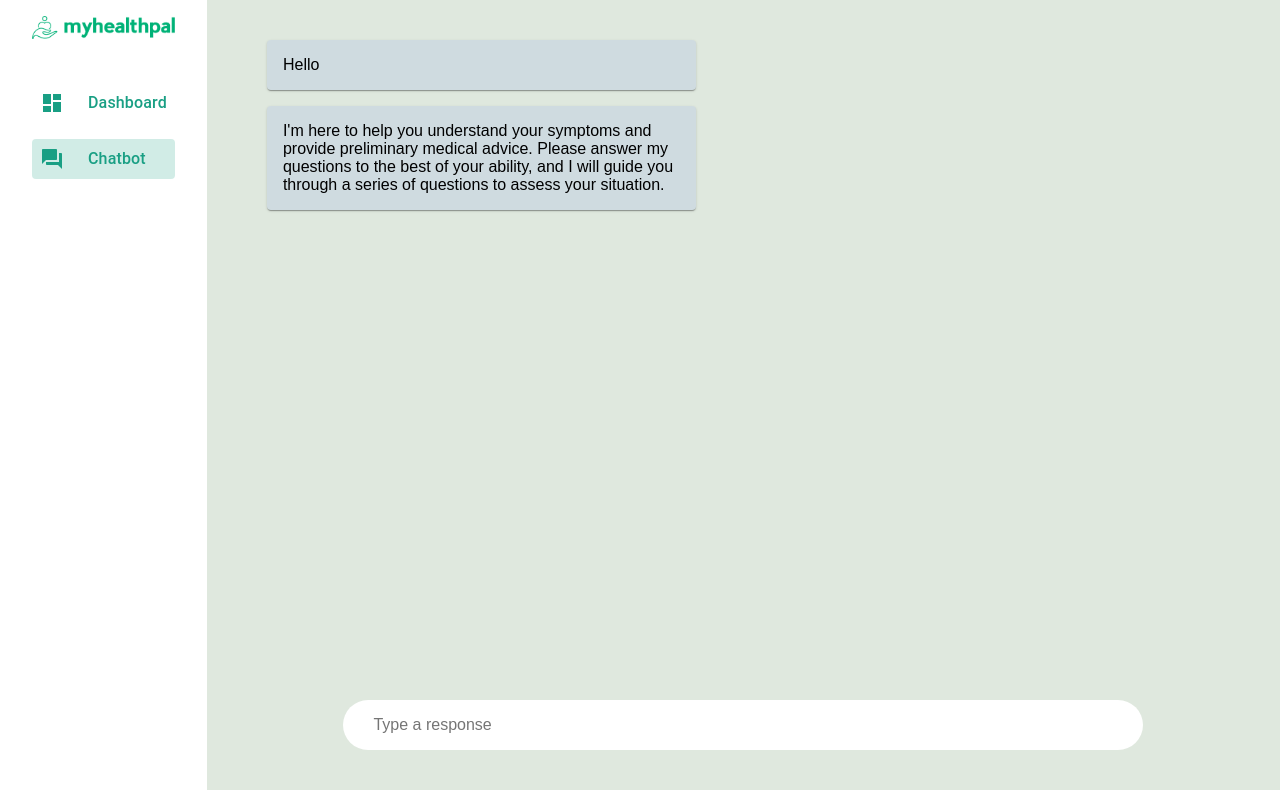
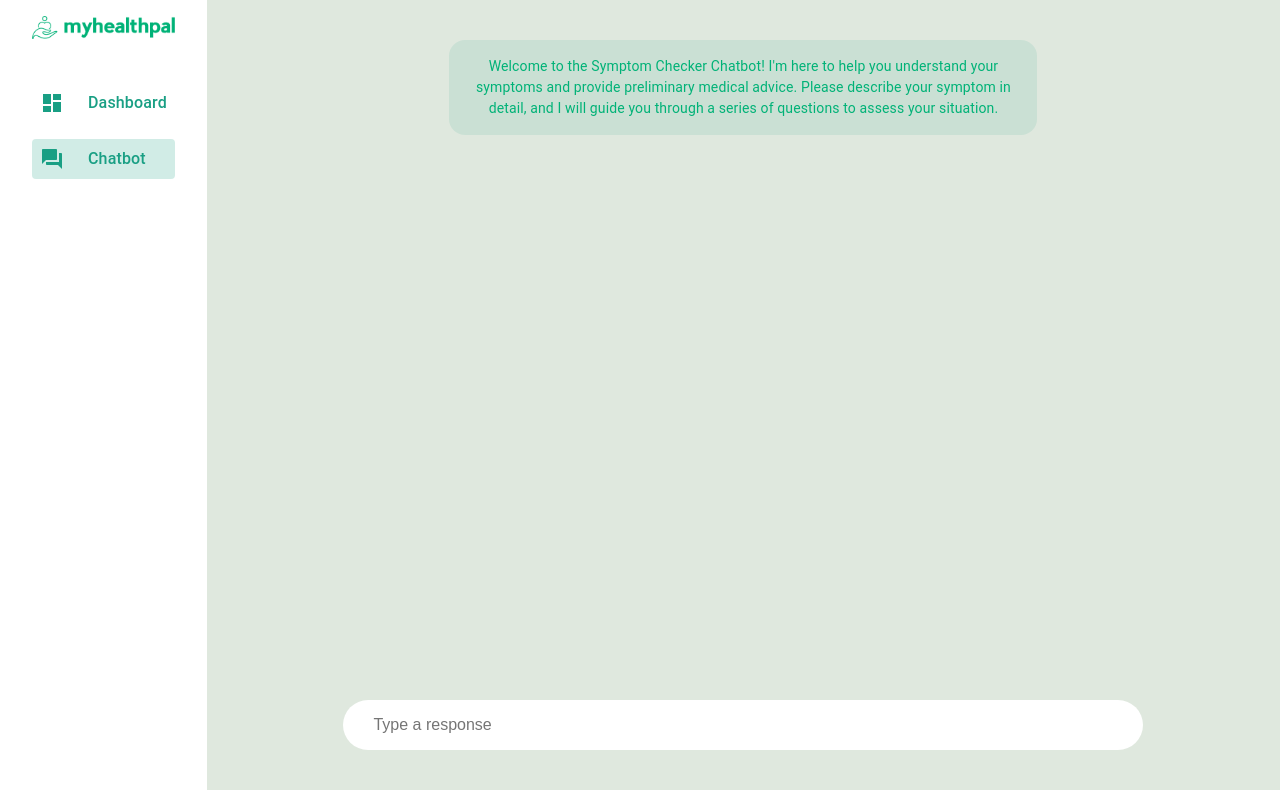
Before and after one commit to hemarle/health, a React (Create React App) app: page /chat in a window 1280 px wide. Built offline with nearby package versions, Linux system fonts and the light colour scheme; a web font is replaced by a local one.

Commit message:
scroll into view

```diff
--- a/src/pages/chat/Chat.jsx
+++ b/src/pages/chat/Chat.jsx
@@ -1,5 +1,11 @@
-import React, { useState } from "react";
-import { Box, TextField, FormControl, IconButton } from "@mui/material";
+import React, { useState, useRef } from "react";
+import {
+  Box,
+  TextField,
+  FormControl,
+  Typography,
+  IconButton,
+} from "@mui/material";
 import Layout from "../../components/layout/Layout";
 import ChatCard from "../../components/chat/ChatCard";
 import SendIcon from "@mui/icons-material/Send";
@@ -8,16 +14,8 @@ import { useChat } from "../../hooks/api/useChatbot";
 
 function Chat() {
   const chatAPI = useChat();
-  const [messages, setMessages] = useState([
-    {
-      message: "Hello",
-    },
-    {
-      message:
-        " I'm here to help you understand your symptoms and provide preliminary medical advice. Please answer my questions to the best of your ability, and I will guide you through a series of questions to assess your situation.",
-      type: "sender",
-    },
-  ]);
+  const chatBottomRef = useRef(null);
+  const [messages, setMessages] = useState([]);
   const [newResponse, setNewResponse] = useState("");
   function sendMessage(e) {
     e.preventDefault();
@@ -34,6 +32,11 @@ function Chat() {
           ]),
         300
       );
+      chatBottomRef.current.scrollIntoView({
+        behavior: "smooth",
+        block: "nearest",
+        inline: "start",
+      });
       chatAPI.mutate(
         { message: newResponse },
         {
@@ -59,6 +62,13 @@ function Chat() {
               },
             ]);
           },
+          onSettled: () => {
+            chatBottomRef.current.scrollIntoView({
+              behavior: "smooth",
+              block: "nearest",
+              inline: "start",
+            });
+          },
         }
       );
 
@@ -79,9 +89,30 @@ function Chat() {
           },
         }}
       >
+        <Box sx={{ display: "flex", justifyContent: "center" }} mb={3}>
+          <Box
+            bgcolor="rgba(25, 159, 132, 0.1)"
+            sx={{ maxWidth: "588px", borderRadius: "16px", padding: "16px" }}
+          >
+            <Typography
+              fontSize={14}
+              variant="body1"
+              align="center"
+              color="primary"
+            >
+              {" "}
+              Welcome to the Symptom Checker Chatbot! I'm here to help you
+              understand your symptoms and provide preliminary medical advice.
+              Please describe your symptom in detail, and I will guide you
+              through a series of questions to assess your situation.{" "}
+            </Typography>
+          </Box>
+        </Box>
         {messages.map((message, index) => (
           <ChatCard text={message.message} type={message.type} key={index} />
         ))}
+
+        <Box ref={chatBottomRef}></Box>
       </Box>
       <Box
         sx={{ backgroundColor: "#DFE8DE", width: "100%", padding: "40px 20px" }}
```
